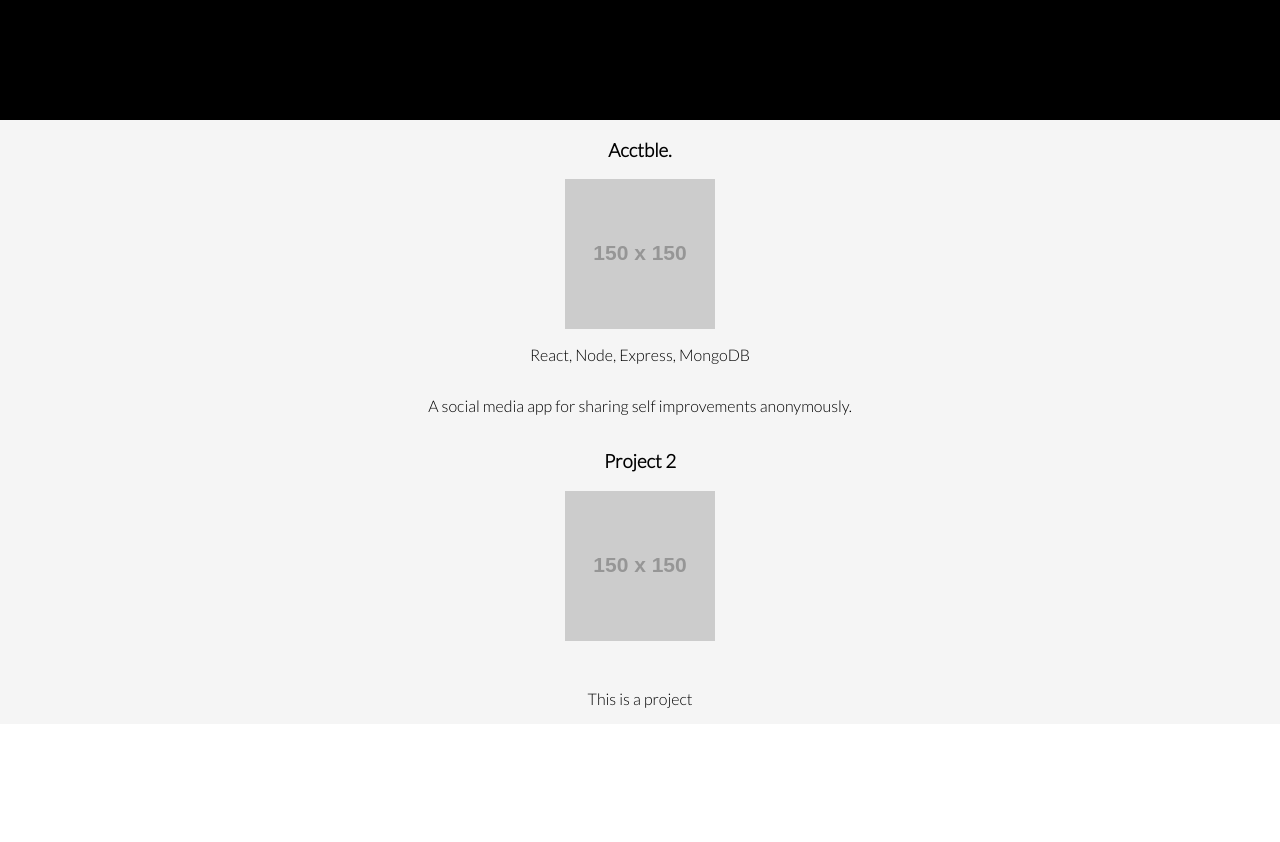
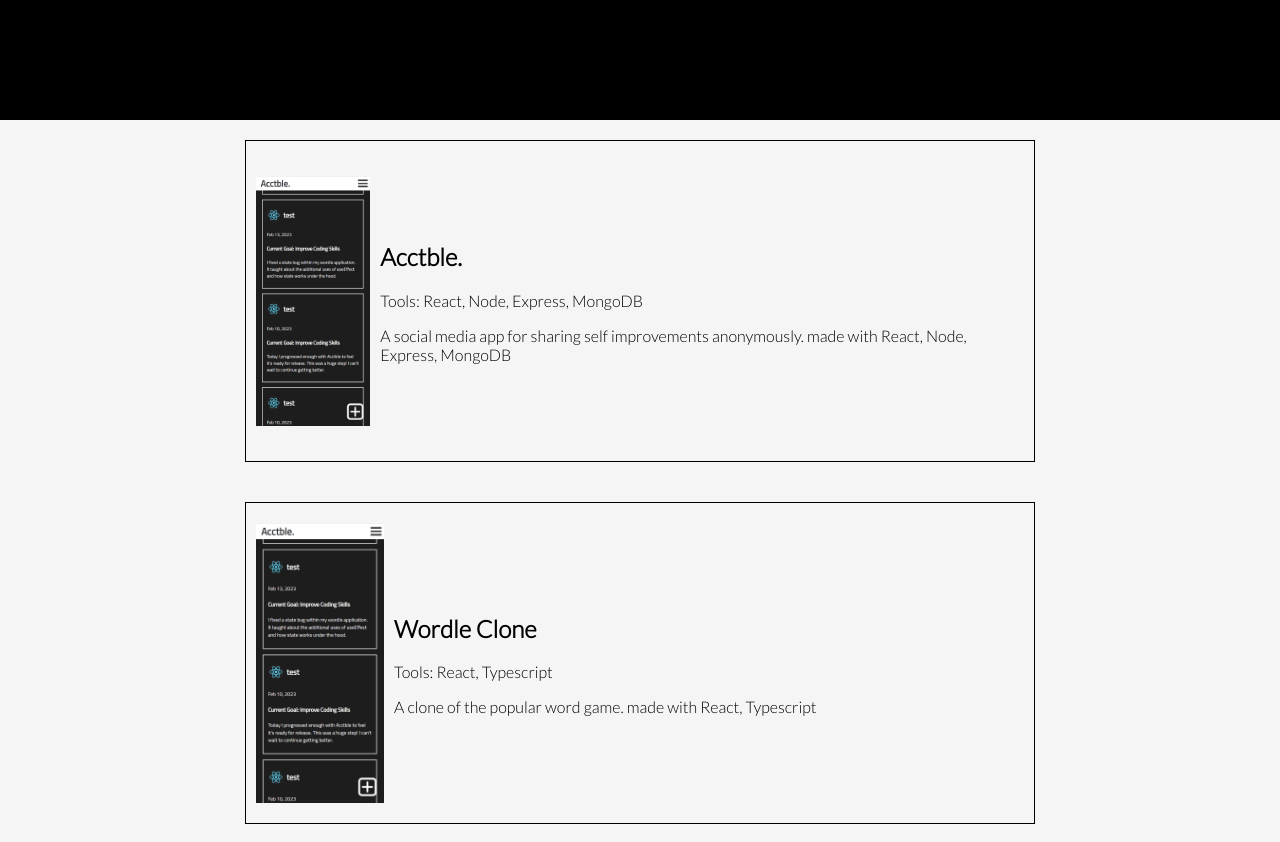
Before and after one commit to TylerS2000/portfolio2023, a React (Create React App) app: page / in a window 1280 px wide. Shown: the part 680-1522 px from the top of the page. Before the commit the page ends 1404 px from the top, so only its background shows below. Built offline with nearby package versions, Linux system fonts and the light colour scheme.

Commit message:
startings of a portfolio

```diff
--- a/src/components/Projects.css
+++ b/src/components/Projects.css
@@ -2,7 +2,6 @@
     display: flex;
     flex-direction: column;
     align-items: center;
-    justify-content: center;
     height: 100%;
     background-color: #f5f5f5;
     padding: 0 10px;
@@ -10,11 +9,28 @@
 }
 .Project{
     display: flex;
-    flex-direction: column;
+    flex-direction: row;
+    align-items: center;
+    justify-content: left;
+    text-align: left;
+    width: 60vw;
+    height: 100%;
+    padding: 0 10px;
+    border: 1px solid black;
+    margin: 20px;
+}
+.img-container{
+    height: 40vh;
+    width: 10vw;
+    display: flex;
     align-items: center;
     justify-content: center;
-    width: 100%;
-    height: 100%;
-    background-color: #f5f5f5;
-    padding: 0 10px;
+    overflow: visible
 }
+img{
+   max-width: 100%;
+    max-height: 100%;
+}
+.text-container{
+    margin-left: 10px;
+}
--- a/src/components/Projects.js
+++ b/src/components/Projects.js
@@ -5,13 +5,14 @@
       name: 'Acctble.',
       technology: 'React, Node, Express, MongoDB',
       description: 'A social media app for sharing self improvements anonymously.',
-      image: 'https://via.placeholder.com/150',
+      image: "./acctble.png",
       link: 'https://google.com'
     },
     {
-      name: 'Project 2',
-      description: 'This is a project',
-      image: 'https://via.placeholder.com/150',
+      name: 'Wordle Clone',
+      description: 'A clone of the popular word game.',
+      technology: 'React, Typescript',
+      image: './acctble.png',
       link: 'https://google.com'
     }]
   return (
@@ -19,10 +20,14 @@
         {projects.map((project) => {
           return (
             <div className="Project">
-              <h3>{project.name}</h3>
-              <img src={project.image} alt={project.name}/>
-              <p>{project.technology}</p>
-              <p>{project.description}</p>
+              <div className="img-container">
+              <img src={require("./acctble.png")} alt={project.name}/>
+              </div>
+              <div className="text-container">
+              <h2>{project.name}</h2>
+              <p>Tools: {project.technology}</p>
+              <p>{project.description} made with {project.technology}</p>
+              </div>
               </div>
           )
         })}
```
Also changed, not shown: src/components/acctble.png (added).
